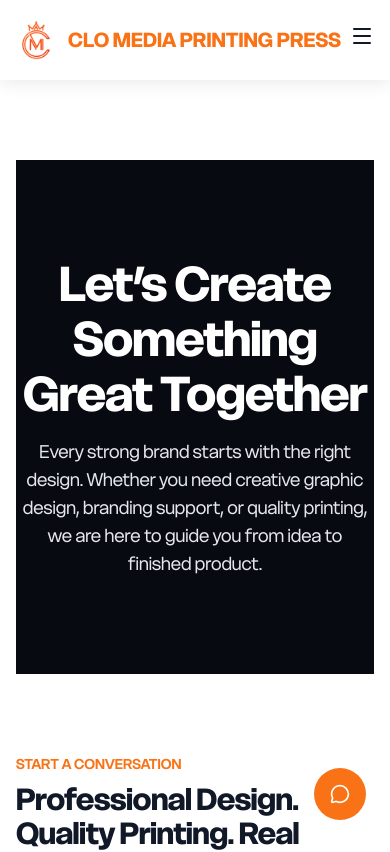
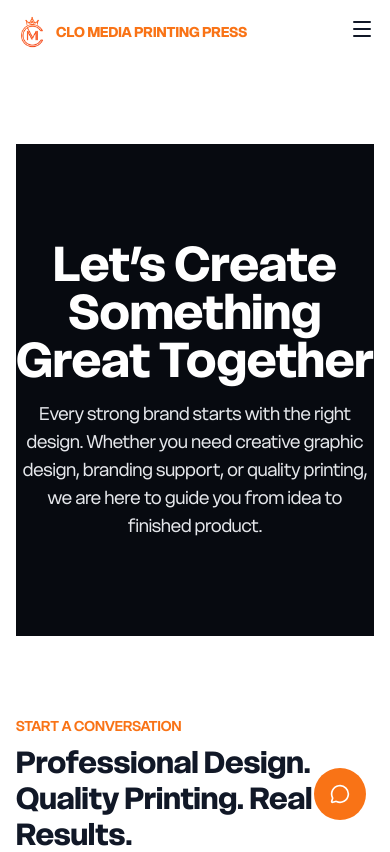
Before and after one commit to Clorex/clo-media-printing-press, a Next.js app: page /contact in a window 390 px wide. Shown: the top 852 px of the page. Built offline with nearby package versions, Linux system fonts and the light colour scheme; no server answers.

Commit message:
Full mobile responsiveness overhaul

```diff
--- a/app/globals.css
+++ b/app/globals.css
@@ -1,110 +1,17 @@
 @import "tailwindcss";
 
-/* ? BRAND THEME CONFIGURATION (Tailwind v4) */
 @theme {
   --color-brand-orange: #F97316;
   --color-brand-orange-dark: #EA580C;
   --color-brand-gray-dark: #111827;
-  --color-brand-gray-medium: #1F2937;
   --color-brand-gray-subtle: #6B7280;
-  --color-brand-gray-light: #F9FAFB;
-  --color-brand-gray-border: #E5E7EB;
-
-  /* ? Delight is the only font */
-  --font-sans: var(--font-main);
-
-  --radius-brand: 0.75rem;
-  --radius-brand-lg: 1.25rem;
-  --shadow-brand: 0 4px 16px rgba(0,0,0,0.08);
 }
 
 html, body {
+  margin: 0;
   padding: 0;
-  margin: 0;
 }
 
 body {
   font-family: var(--font-main);
-  background-color: #ffffff;
-  color: var(--color-brand-gray-dark);
-  line-height: 1.6;
 }
-
-/* ? Headings heavier weight */
-h1, h2, h3, h4, h5, h6 {
-  font-weight: 700;
-  letter-spacing: -0.02em;
-  line-height: 1.15;
-}
-
-/* ? Optional lighter text control */
-.light-text {
-  font-weight: 400;
-}
-
-/* ? Gallery Grid */
-.gallery-grid {
-  display: grid;
-  grid-template-columns: repeat(5, 1fr);
-  grid-template-rows: 220px 220px;
-  grid-template-areas:
-    "one two two three four"
-    "one five six six four";
-  gap: 20px;
-}
-
-.gallery-item {
-  overflow: hidden;
-  border-radius: 16px;
-  position: relative;
-}
-
-.gallery-1 { grid-area: one; }
-.gallery-2 { grid-area: two; }
-.gallery-3 { grid-area: three; }
-.gallery-4 { grid-area: four; }
-.gallery-5 { grid-area: five; }
-.gallery-6 { grid-area: six; }
-
-.placeholder {
-  width: 100%;
-  height: 100%;
-  background: #f3f4f6;
-  display: flex;
-  align-items: center;
-  justify-content: center;
-  font-size: 40px;
-  color: #d1d5db;
-  transition: background 0.3s ease;
-}
-
-.gallery-item:hover .placeholder {
-  background: #e5e7eb;
-}
-
-/* ? Hero Wave Layout */
-.hero-grid {
-  display: flex;
-  justify-content: center;
-  align-items: flex-end;
-  gap: 16px;
-  margin-top: 30px;
-}
-
-.hero-item {
-  border-radius: 20px;
-  overflow: hidden;
-  width: 200px;
-  transition: transform 0.4s ease;
-}
-
-.hero-item:hover {
-  transform: translateY(-10px);
-}
-
-.hero-1 { height: 320px; }
-.hero-2 { height: 260px; margin-bottom: 30px; }
-.hero-3 { height: 220px; margin-bottom: 60px; }
-.hero-4 { height: 260px; margin-bottom: 30px; }
-.hero-5 { height: 320px; }
-.hero-6 { height: 260px; margin-bottom: 30px; }
--- a/components/home/HomeGallerySection.tsx
+++ b/components/home/HomeGallerySection.tsx
@@ -13,22 +13,18 @@ export async function HomeGallerySection() {
   const images = await getGallery();
 
   return (
-    <section className="py-24 bg-white">
-      <div className="container-custom">
+    <section className="py-16 bg-white">
+      <div className="max-w-7xl mx-auto px-4 md:px-6">
 
-        <div className="gallery-grid">
+        <div className="grid grid-cols-2 md:grid-cols-4 gap-4">
           {images.map((img: string, index: number) => (
-            <div key={index} className={`gallery-item gallery-${index + 1}`}>
-              {img ? (
+            <div key={index} className="rounded-xl overflow-hidden">
+              {img && (
                 <img
                   src={img}
                   alt=""
-                  className="w-full h-full object-cover transition-transform duration-500 hover:scale-105"
+                  className="w-full h-48 md:h-72 object-cover"
                 />
-              ) : (
-                <div className="placeholder">
-                  <span>+</span>
-                </div>
               )}
             </div>
           ))}
--- a/components/home/sections/HeroSection.tsx
+++ b/components/home/sections/HeroSection.tsx
@@ -13,10 +13,10 @@ export async function HeroSection() {
   const images = await getHeroImages();
 
   return (
-    <section className="pt-20 pb-10 bg-white text-center">
-      <div className="container-custom">
+    <section className="pt-16 md:pt-20 pb-12 bg-white text-center">
+      <div className="max-w-7xl mx-auto px-4 md:px-6">
 
-        <h1 className="text-5xl md:text-6xl font-bold text-brand-gray-dark mb-6">
+        <h1 className="text-3xl md:text-6xl font-bold text-brand-gray-dark mb-6 leading-tight">
           Elevate Your Brand Through
           <br />
           <span className="text-brand-orange">
@@ -24,25 +24,20 @@ export async function HeroSection() {
           </span>
         </h1>
 
-        <p className="text-lg text-brand-gray-subtle max-w-2xl mx-auto mb-16">
+        <p className="text-base md:text-lg text-brand-gray-subtle max-w-2xl mx-auto mb-12">
           Strategic branding, professional design, high-quality printing,
-          packaging, and visual solutions built to grow your business and make
-          your brand impossible to ignore.
+          packaging, and visual solutions built to grow your business.
         </p>
 
-        <div className="hero-grid mt-8">
+        <div className="flex flex-wrap justify-center gap-4 mt-8">
           {images.map((img: string, index: number) => (
-            <div key={index} className={`hero-item hero-${index + 1}`}>
-              {img ? (
+            <div key={index} className="w-24 md:w-40 h-40 md:h-72 rounded-xl overflow-hidden">
+              {img && (
                 <img
                   src={img}
                   alt=""
-                  className="w-full h-full object-cover transition-transform duration-500 hover:scale-105"
+                  className="w-full h-full object-cover"
                 />
-              ) : (
-                <div className="placeholder">
-                  <span>+</span>
-                </div>
               )}
             </div>
           ))}
--- a/components/layout/MobileDrawer.tsx
+++ b/components/layout/MobileDrawer.tsx
@@ -8,13 +8,11 @@ import { motion, AnimatePresence } from "framer-motion";
 export function MobileDrawer() {
   const [open, setOpen] = useState(false);
 
+  const close = () => setOpen(false);
+
   return (
     <>
-      <button
-        aria-label="Open Menu"
-        onClick={() => setOpen(true)}
-        className="md:hidden"
-      >
+      <button onClick={() => setOpen(true)} className="md:hidden">
         <Menu />
       </button>
 
@@ -24,7 +22,8 @@ export function MobileDrawer() {
             initial={{ opacity: 0 }}
             animate={{ opacity: 1 }}
             exit={{ opacity: 0 }}
-            className="fixed inset-0 bg-black/50 z-50"
+            className="fixed inset-0 bg-black/40 z-50"
+            onClick={close}
           >
             <motion.div
               initial={{ x: -300 }}
@@ -32,21 +31,18 @@ export function MobileDrawer() {
               exit={{ x: -300 }}
               transition={{ duration: 0.3 }}
               className="bg-white w-72 h-full p-6 shadow-brand-lg"
+              onClick={(e) => e.stopPropagation()}
             >
-              <button
-                aria-label="Close Menu"
-                onClick={() => setOpen(false)}
-                className="mb-6"
-              >
+              <button onClick={close} className="mb-6">
                 <X />
               </button>
 
-              <div className="flex flex-col gap-6 text-body-md">
-                <Link href="/">Home</Link>
-                <Link href="/services">Services</Link>
-                <Link href="/shop">Shop</Link>
-                <Link href="/track">Track Order</Link>
-                <Link href="/contact">Contact</Link>
+              <div className="flex flex-col gap-6 text-lg">
+                <Link href="/" onClick={close}>Home</Link>
+                <Link href="/services" onClick={close}>Services</Link>
+                <Link href="/shop" onClick={close}>Shop</Link>
+                <Link href="/track" onClick={close}>Track Order</Link>
+                <Link href="/contact" onClick={close}>Contact</Link>
               </div>
             </motion.div>
           </motion.div>
--- a/components/layout/Navbar.tsx
+++ b/components/layout/Navbar.tsx
@@ -8,23 +8,21 @@ import { MobileDrawer } from "./MobileDrawer";
 export function Navbar() {
   return (
     <header className="sticky top-0 z-50 bg-white shadow-brand">
-      <div className="max-w-7xl mx-auto px-4 sm:px-6 lg:px-8">
-        <div className="flex items-center justify-between h-20">
+      <div className="max-w-7xl mx-auto px-4 md:px-6">
+        <div className="flex items-center justify-between h-16 md:h-20">
 
-          {/* Logo */}
-          <Link href="/" className="flex items-center gap-3">
+          <Link href="/" className="flex items-center gap-2">
             <Image
               src="/logo.png"
               alt="CLO Media Printing Press"
-              width={40}
-              height={40}
+              width={32}
+              height={32}
             />
-            <span className="font-bold text-xl text-brand-orange whitespace-nowrap">
+            <span className="font-bold text-sm md:text-xl text-brand-orange whitespace-nowrap">
               CLO MEDIA PRINTING PRESS
             </span>
           </Link>
 
-          {/* Desktop Navigation */}
           <nav className="hidden md:flex gap-8 text-sm font-semibold">
             <Link href="/">Home</Link>
             <Link href="/services">Services</Link>
@@ -33,14 +31,12 @@ export function Navbar() {
             <Link href="/contact">Contact</Link>
           </nav>
 
-          {/* CTA Button */}
           <div className="hidden md:block">
             <Button variant="primary">
               Start an Order
             </Button>
           </div>
 
-          {/* Mobile Menu */}
           <div className="md:hidden">
             <MobileDrawer />
           </div>
```
